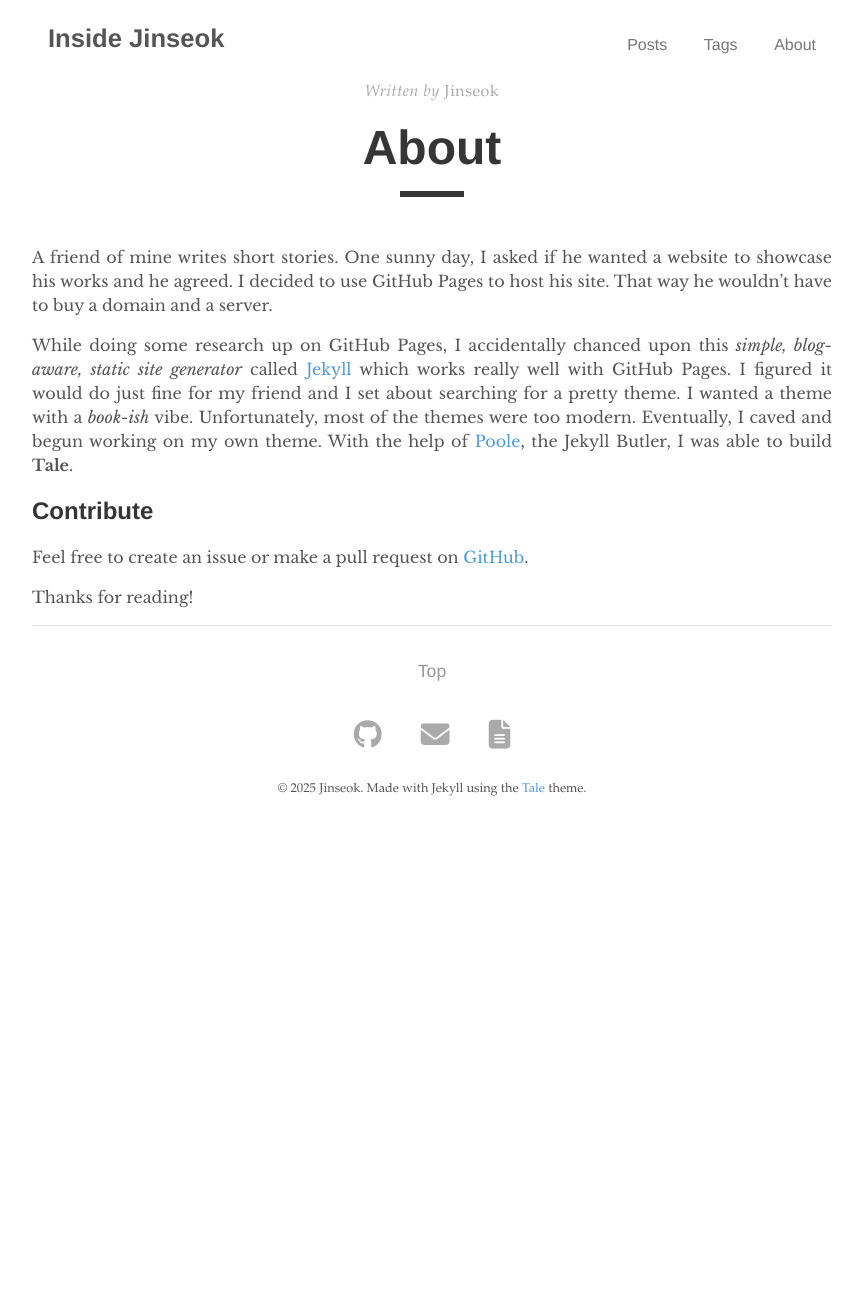
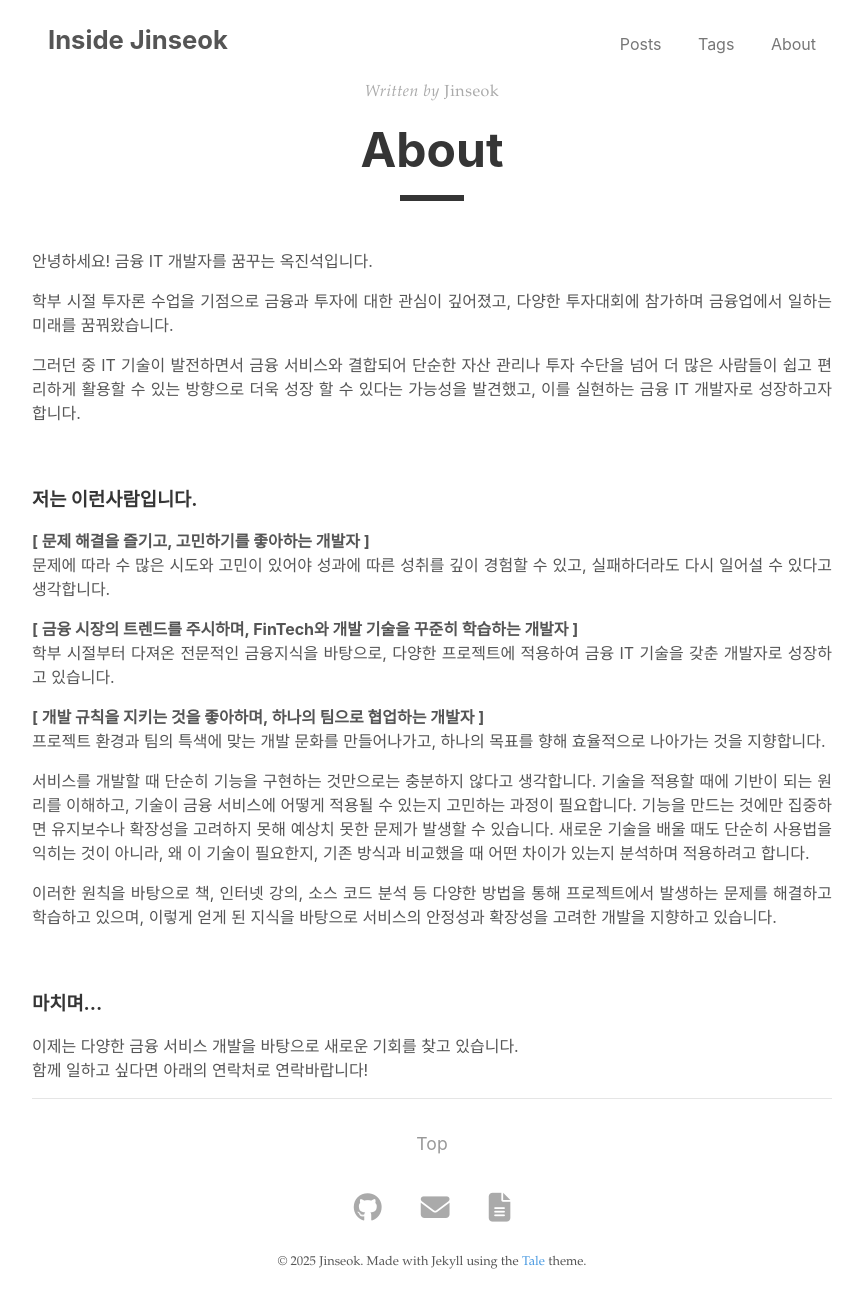
Before and after one commit to JJOK97/JJOK97.github.io, a Jekyll site: the page built from _pages/about.md, in a window 1280 px wide and 1305 px high. Shown: the whole window, without its empty margins (208-1071 px from the left). Built offline with Jekyll 4.4.1, drawn with Linux system fonts in a browser that asks for light colours.

Commit message:
update about.md

```diff
--- a/_pages/about.md
+++ b/_pages/about.md
@@ -5,12 +5,32 @@
 permalink: /about/
 ---
 
-A friend of mine writes short stories. One sunny day, I asked if he wanted a website to showcase his works and he agreed. I decided to use GitHub Pages to host his site. That way he wouldn't have to buy a domain and a server.
+안녕하세요! 금융 IT 개발자를 꿈꾸는 옥진석입니다.
 
-While doing some research up on GitHub Pages, I accidentally chanced upon this _simple, blog-aware, static site generator_ called [Jekyll](https://jekyllrb.com/) which works really well with GitHub Pages. I figured it would do just fine for my friend and I set about searching for a pretty theme. I wanted a theme with a _book-ish_ vibe. Unfortunately, most of the themes were too modern. Eventually, I caved and begun working on my own theme. With the help of [Poole](https://github.com/poole/poole), the Jekyll Butler, I was able to build **Tale**.
+학부 시절 투자론 수업을 기점으로 금융과 투자에 대한 관심이 깊어졌고, 다양한 투자대회에 참가하며 금융업에서 일하는 미래를 꿈꿔왔습니다.
 
-## Contribute
+그러던 중 IT 기술이 발전하면서 금융 서비스와 결합되어 단순한 자산 관리나 투자 수단을 넘어 더 많은 사람들이 쉽고 편리하게 활용할 수 있는 방향으로 더욱 성장 할 수 있다는 가능성을 발견했고, 이를 실현하는 금융 IT 개발자로 성장하고자 합니다.
 
-Feel free to create an issue or make a pull request on [GitHub](https://github.com/chesterhow/tale).
+<br>
 
-Thanks for reading!
+### 저는 이런사람입니다.
+
+**[ 문제 해결을 즐기고, 고민하기를 좋아하는 개발자 ]**
+문제에 따라 수 많은 시도와 고민이 있어야 성과에 따른 성취를 깊이 경험할 수 있고, 실패하더라도 다시 일어설 수 있다고 생각합니다.
+
+**[ 금융 시장의 트렌드를 주시하며, FinTech와 개발 기술을 꾸준히 학습하는 개발자 ]**
+학부 시절부터 다져온 전문적인 금융지식을 바탕으로, 다양한 프로젝트에 적용하여 금융 IT 기술을 갖춘 개발자로 성장하고 있습니다.
+
+**[ 개발 규칙을 지키는 것을 좋아하며, 하나의 팀으로 협업하는 개발자 ]**
+프로젝트 환경과 팀의 특색에 맞는 개발 문화를 만들어나가고, 하나의 목표를 향해 효율적으로 나아가는 것을 지향합니다.
+
+서비스를 개발할 때 단순히 기능을 구현하는 것만으로는 충분하지 않다고 생각합니다. 기술을 적용할 때에 기반이 되는 원리를 이해하고, 기술이 금융 서비스에 어떻게 적용될 수 있는지 고민하는 과정이 필요합니다. 기능을 만드는 것에만 집중하면 유지보수나 확장성을 고려하지 못해 예상치 못한 문제가 발생할 수 있습니다. 새로운 기술을 배울 때도 단순히 사용법을 익히는 것이 아니라, 왜 이 기술이 필요한지, 기존 방식과 비교했을 때 어떤 차이가 있는지 분석하며 적용하려고 합니다.
+
+이러한 원칙을 바탕으로 책, 인터넷 강의, 소스 코드 분석 등 다양한 방법을 통해 프로젝트에서 발생하는 문제를 해결하고 학습하고 있으며, 이렇게 얻게 된 지식을 바탕으로 서비스의 안정성과 확장성을 고려한 개발을 지향하고 있습니다.
+
+<br>
+
+### 마치며...
+
+이제는 다양한 금융 서비스 개발을 바탕으로 새로운 기회를 찾고 있습니다.
+함께 일하고 싶다면 아래의 연락처로 연락바랍니다!
--- a/_sass/tale/_base.scss
+++ b/_sass/tale/_base.scss
@@ -11,7 +11,7 @@
 }
 
 html {
-    font-family: $serif-primary;
+    font-family: $sans-serif;
     font-size: 14px;
     overflow-y: scroll;
 
--- a/_sass/tale/_variables.scss
+++ b/_sass/tale/_variables.scss
@@ -11,9 +11,10 @@
 $code-color: #bf616a !default;
 
 // Fonts
-$serif-primary: 'Libre Baskerville', 'Times New Roman', Times, serif !default;
-$serif-secondary: Palatino, 'Palatino LT STD', 'Palatino Linotype', 'Book Antiqua', 'Georgia', serif !default;
-$sans-serif: 'Helvetica Neue', 'Segoe UI', Helvetica, Arial, sans-serif !default;
+$serif-primary: 'Libre Baskerville', 'Times New Roman', Times, serif;
+$serif-secondary: Palatino, 'Palatino LT STD', 'Palatino Linotype', 'Book Antiqua', 'Georgia', serif;
+$sans-serif: -apple-system, BlinkMacSystemFont, 'Segoe UI', Roboto, Oxygen, Ubuntu, Cantarell, 'Open Sans',
+    'Helvetica Neue', sans-serif;
 $monospaced: Menlo, Monaco, monospace !default;
 
 @mixin box-sizing($type: border-box) {
```
